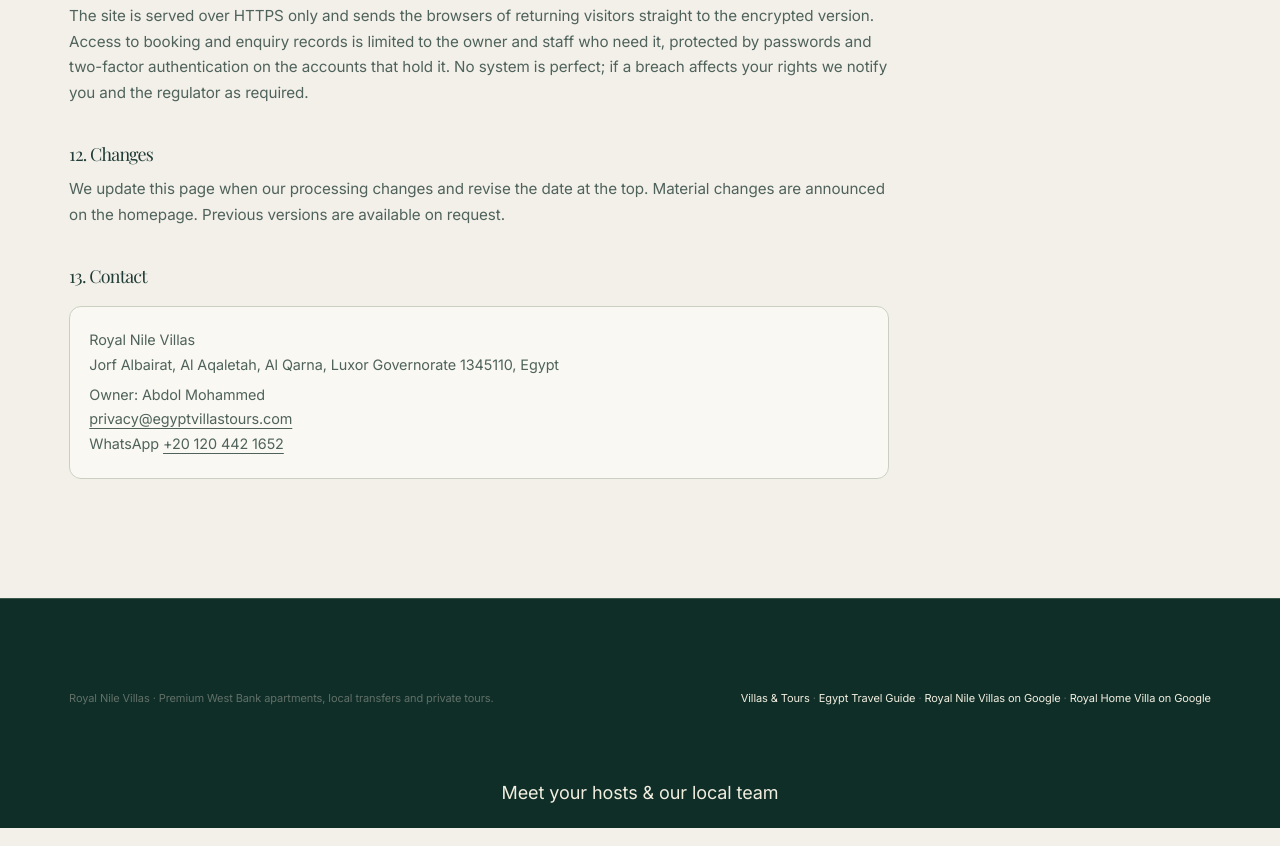
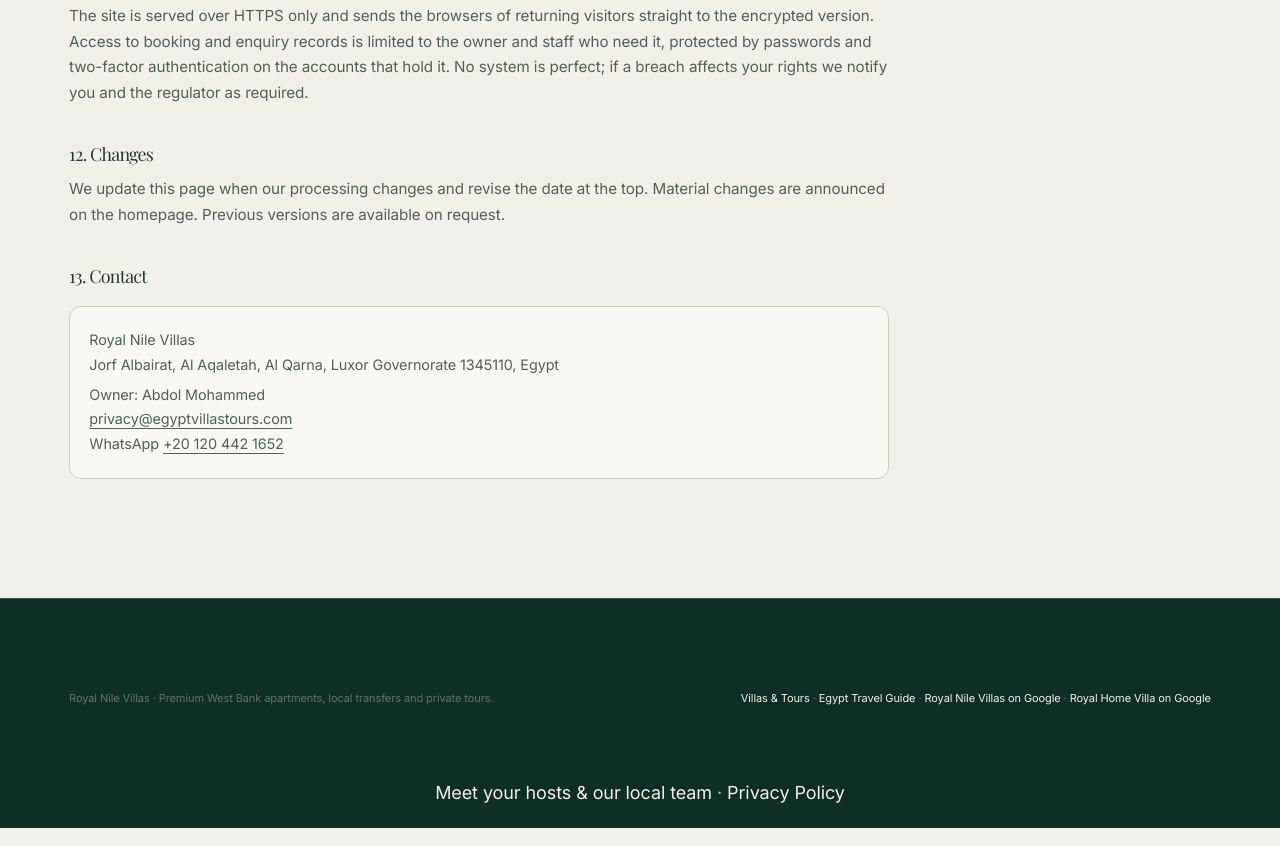
Before and after one commit to jeevaka25/RoyalNileWebsite, a plain HTML site: page privacy/index.html in a window 1280 px wide. Shown: the part 4093-4939 px from the top of the page. Drawn offline with nearby package versions, Linux system fonts and the light colour scheme; a web font is replaced by a local one.

Commit message:
Add privacy link to the policy page's own footer
Self-referential for consistency with the other 65 pages; the add_links script
skipped the page because it already contained /fr/privacy/.

```diff
--- a/privacy/index.html
+++ b/privacy/index.html
@@ -180,4 +180,4 @@ homepage. Previous versions are available on request.</p>
 WhatsApp <a href="https://wa.me/201204421652" rel="noopener" target="_blank">+20 120 442 1652</a></p>
 </div>
 
-</div></div></main><footer class="footer"><div class="footer-inner"><div>Royal Nile Villas · Premium West Bank apartments, local transfers and private tours.</div><div><a href="/">Villas &amp; Tours</a> · <a href="/egypt-travel-guide/">Egypt Travel Guide</a> · <a href="https://share.google/P6PPmkbxRYg6QhLie" rel="noopener" target="_blank">Royal Nile Villas on Google</a> · <a href="https://share.google/xxd26OMK5AOtsgYik" rel="noopener" target="_blank">Royal Home Villa on Google</a></div></div><p style="text-align:center;padding:20px"><a href="/meet-your-hosts/">Meet your hosts &amp; our local team</a></p></footer></body></html>
+</div></div></main><footer class="footer"><div class="footer-inner"><div>Royal Nile Villas · Premium West Bank apartments, local transfers and private tours.</div><div><a href="/">Villas &amp; Tours</a> · <a href="/egypt-travel-guide/">Egypt Travel Guide</a> · <a href="https://share.google/P6PPmkbxRYg6QhLie" rel="noopener" target="_blank">Royal Nile Villas on Google</a> · <a href="https://share.google/xxd26OMK5AOtsgYik" rel="noopener" target="_blank">Royal Home Villa on Google</a></div></div><p style="text-align:center;padding:20px"><a href="/meet-your-hosts/">Meet your hosts &amp; our local team</a> · <a href="/privacy/">Privacy Policy</a></p></footer></body></html>
```
